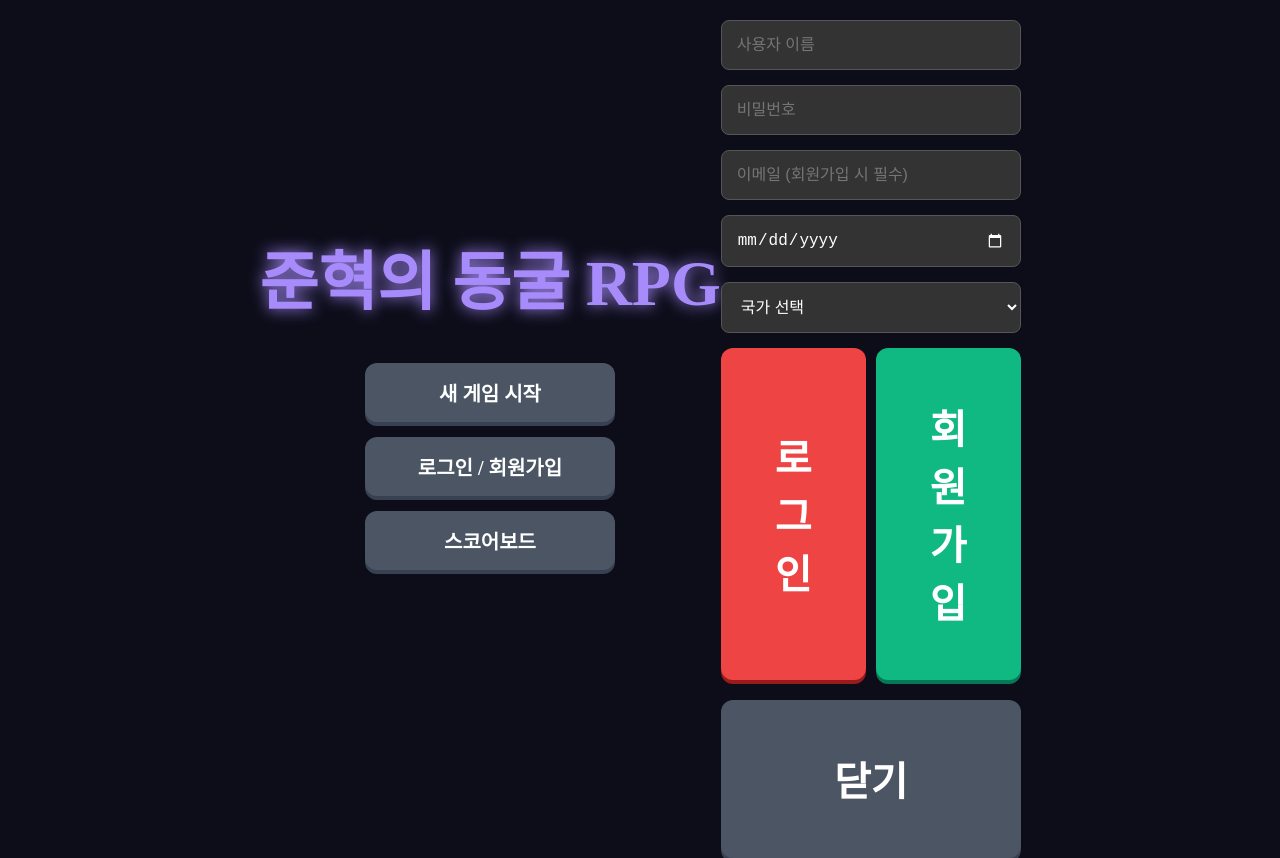
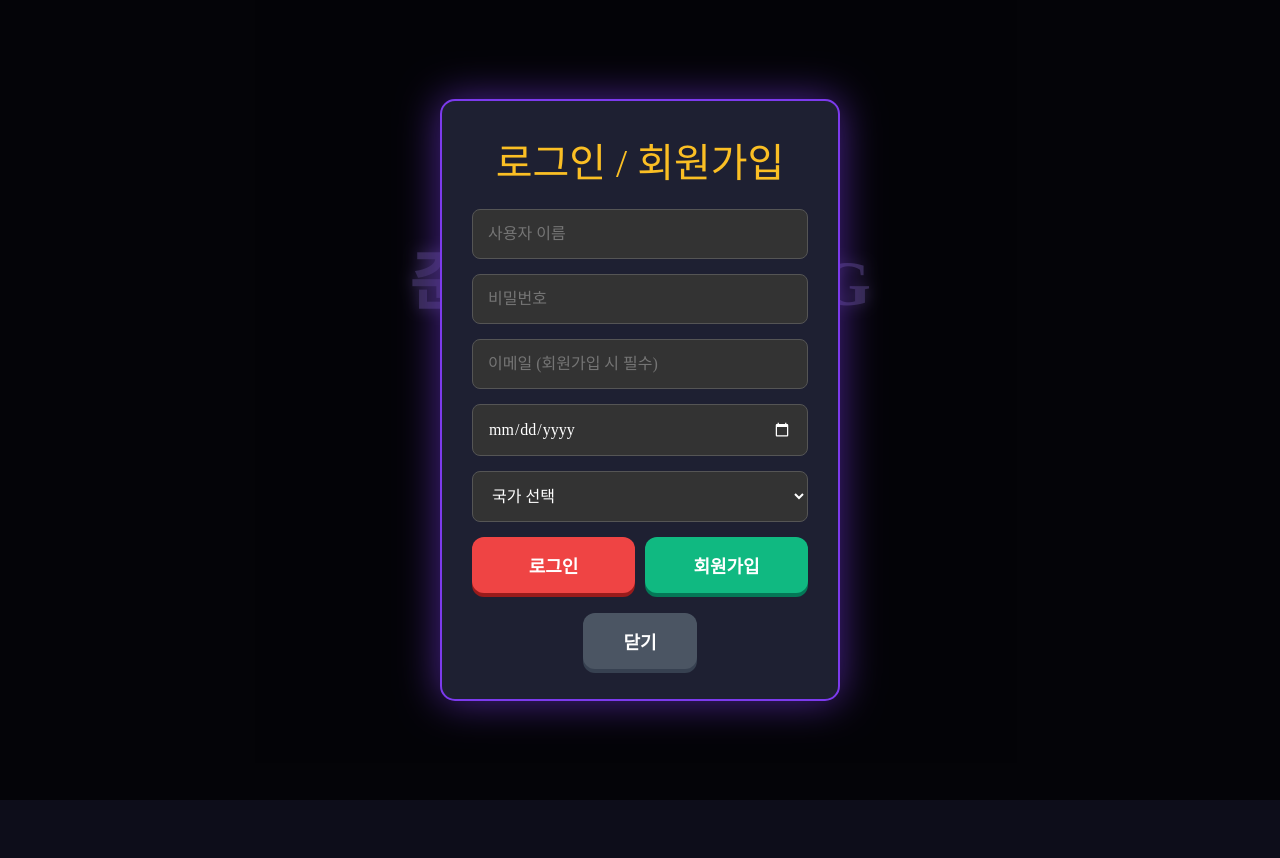
Before and after one commit to sbahn-dev123/juns_game, a website: page index.html in a window 1280 px wide. Both pictures are taken after a click on the button "로그인 / 회원가입". After the commit the page ends 800 px from the top, so only its background shows below. Drawn offline with Linux system fonts and the light colour scheme.

Commit message:
회원가입 모달창 효과

```diff
--- a/index.html
+++ b/index.html
@@ -191,14 +191,15 @@
 </div>
 
     <!-- Login/Register Modal -->
-    <div id="login-modal" class="shop-modal" style="display: none; flex-direction: column;">
+    <div id="login-modal" style="display: none;">
+        <div class="login-content">
             <div class="shop-title">로그인 / 회원가입</div>
-        <div id="login-form" style="display: flex; flex-direction: column; gap: 15px; width: 300px;">
-            <input type="text" id="username" placeholder="사용자 이름" required style="padding: 15px; font-size: 16px; border-radius: 8px; border: 1px solid #555; background: #333; color: #fff;">
-            <input type="password" id="password" placeholder="비밀번호" required style="padding: 15px; font-size: 16px; border-radius: 8px; border: 1px solid #555; background: #333; color: #fff;">
-            <input type="email" id="email" placeholder="이메일 (회원가입 시 필수)" required style="padding: 15px; font-size: 16px; border-radius: 8px; border: 1px solid #555; background: #333; color: #fff;">
-            <input type="date" id="birthdate" title="생년월일 (회원가입 시 필수)" required style="padding: 15px; font-size: 16px; border-radius: 8px; border: 1px solid #555; background: #333; color: #fff; color-scheme: dark;">
-            <select id="country" title="국가 (회원가입 시 필수)" required style="padding: 15px; font-size: 16px; border-radius: 8px; border: 1px solid #555; background: #333; color: #fff;">
+            <div id="login-form">
+                <input type="text" id="username" placeholder="사용자 이름" required>
+                <input type="password" id="password" placeholder="비밀번호" required>
+                <input type="email" id="email" placeholder="이메일 (회원가입 시 필수)" required>
+                <input type="date" id="birthdate" title="생년월일 (회원가입 시 필수)" required>
+                <select id="country" title="국가 (회원가입 시 필수)" required>
                     <option value="" disabled selected>국가 선택</option>
                     <option value="KR">대한민국</option>
                     <option value="US">미국</option>
@@ -208,12 +209,13 @@
                     <!-- 필요에 따라 더 많은 국가를 추가하세요 -->
                 </select>
                 <div id="login-error-msg" style="color: #ef4444; text-align: center; display: none;"></div>
-            <div style="display: flex; gap: 10px;">
-                <button type="button" class="btn-attack" style="flex: 1;" onclick="handleLogin()">로그인</button>
-                <button type="button" class="btn-heal" style="flex: 1;" onclick="handleRegister()">회원가입</button>
+                <div class="login-buttons">
+                    <button type="button" class="btn-attack" onclick="handleLogin()">로그인</button>
+                    <button type="button" class="btn-heal" onclick="handleRegister()">회원가입</button>
                 </div>
             </div>
-        <button style="margin-top: 20px; background: #4b5563; box-shadow: 0 4px 0 #374151;" onclick="closeLoginModal()">닫기</button>
+            <button class="modal-close-btn" onclick="closeLoginModal()">닫기</button>
+        </div>
     </div>
 
     <!-- Scoreboard Modal -->
--- a/style.css
+++ b/style.css
@@ -592,6 +592,62 @@ button:disabled { opacity: 0.5; cursor: not-allowed; }
 .scoreboard-item .name { color: #60a5fa; }
 .scoreboard-item .score { font-weight: bold; }
 
+/* 로그인/회원가입 팝업 효과 스타일 */
+#login-modal {
+    position: fixed;
+    top: 0;
+    left: 0;
+    width: 100%;
+    height: 100%;
+    background: rgba(0, 0, 0, 0.7);
+    display: none; /* JS로 제어 */
+    align-items: center;
+    justify-content: center;
+    z-index: 100;
+    opacity: 0;
+    transition: opacity 0.3s ease-in-out;
+}
+
+#login-modal.visible {
+    opacity: 1;
+}
+
+.login-content {
+    background: #1e2032;
+    border: 2px solid #7c3aed;
+    border-radius: 15px;
+    padding: 30px;
+    width: 90%;
+    max-width: 400px;
+    text-align: center;
+    box-shadow: 0 0 40px rgba(124, 58, 237, 0.6);
+    transform: scale(0.8);
+    transition: transform 0.3s cubic-bezier(0.18, 0.89, 0.32, 1.28);
+}
+
+#login-modal.visible .login-content {
+    transform: scale(1);
+}
+
+#login-form {
+    display: flex;
+    flex-direction: column;
+    gap: 15px;
+    margin-top: 20px;
+}
+
+#login-form input,
+#login-form select {
+    padding: 15px; font-size: 16px; border-radius: 8px; border: 1px solid #555; background: #333; color: #fff; font-family: inherit;
+}
+#login-form input[type="date"] { color-scheme: dark; }
+.login-buttons { display: flex; gap: 10px; }
+.login-buttons button {
+    flex: 1;
+    padding: 15px;
+    font-size: 18px;
+}
+
 /* 스코어보드 팝업 효과 스타일 */
 #scoreboard-modal {
     position: fixed;
--- a/ui.js
+++ b/ui.js
@@ -377,15 +377,25 @@ function showGameScreen() {
  * 로그인/회원가입 모달을 여는 함수
  */
 function openLoginModal() {
-    document.getElementById('login-modal').style.display = 'flex';
+    const modal = document.getElementById('login-modal');
+    modal.style.display = 'flex';
+    setTimeout(() => {
+        modal.classList.add('visible');
+    }, 10);
 }
 
 /**
  * 로그인/회원가입 모달을 닫는 함수
  */
 function closeLoginModal() {
-    document.getElementById('login-modal').style.display = 'none';
-    document.getElementById('login-error-msg').style.display = 'none';
+    const modal = document.getElementById('login-modal');
+    modal.classList.remove('visible');
+    // transition 애니메이션이 끝난 후 display를 none으로 변경합니다.
+    setTimeout(() => {
+        modal.style.display = 'none';
+        // 모달이 닫힐 때 에러 메시지도 숨김
+        document.getElementById('login-error-msg').style.display = 'none';
+    }, 300); // CSS의 transition 시간과 일치해야 합니다.
 }
 
 /**
```
Lines whose indentation alone changed are shown as unchanged.
